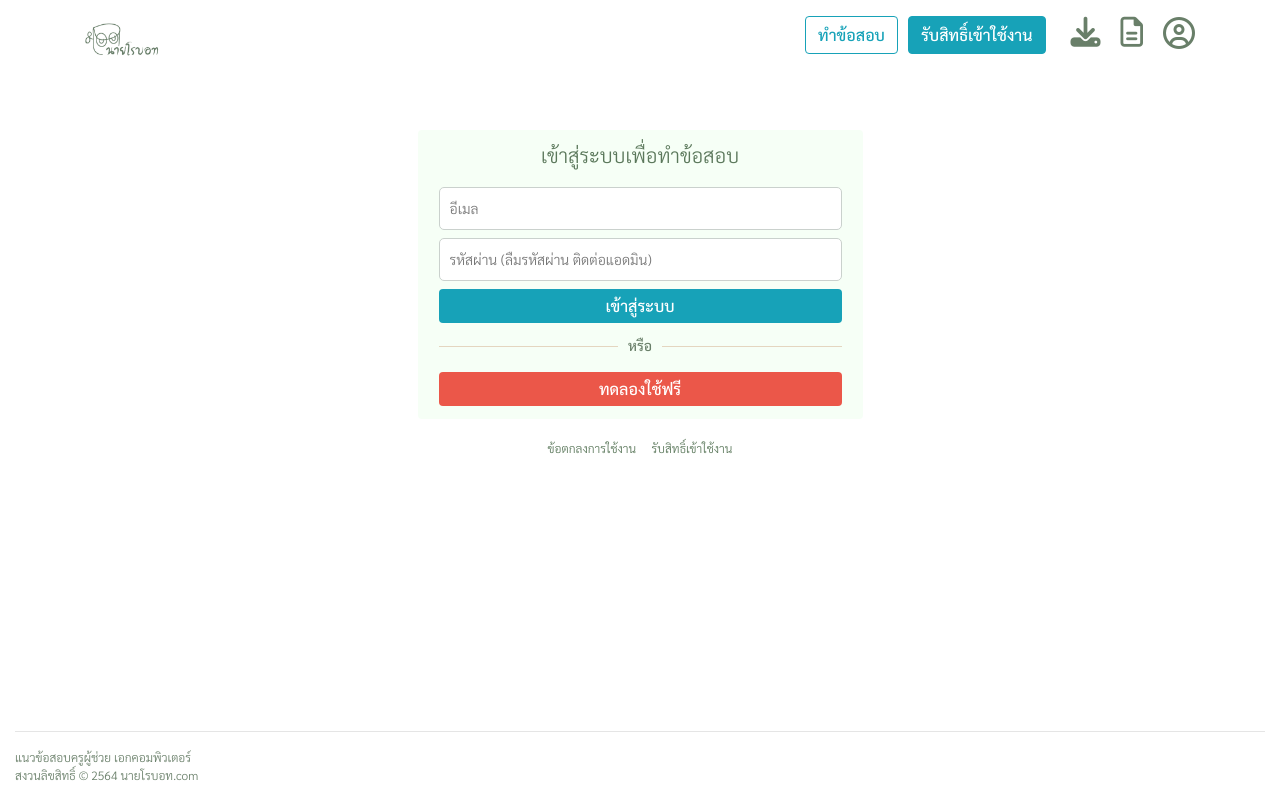
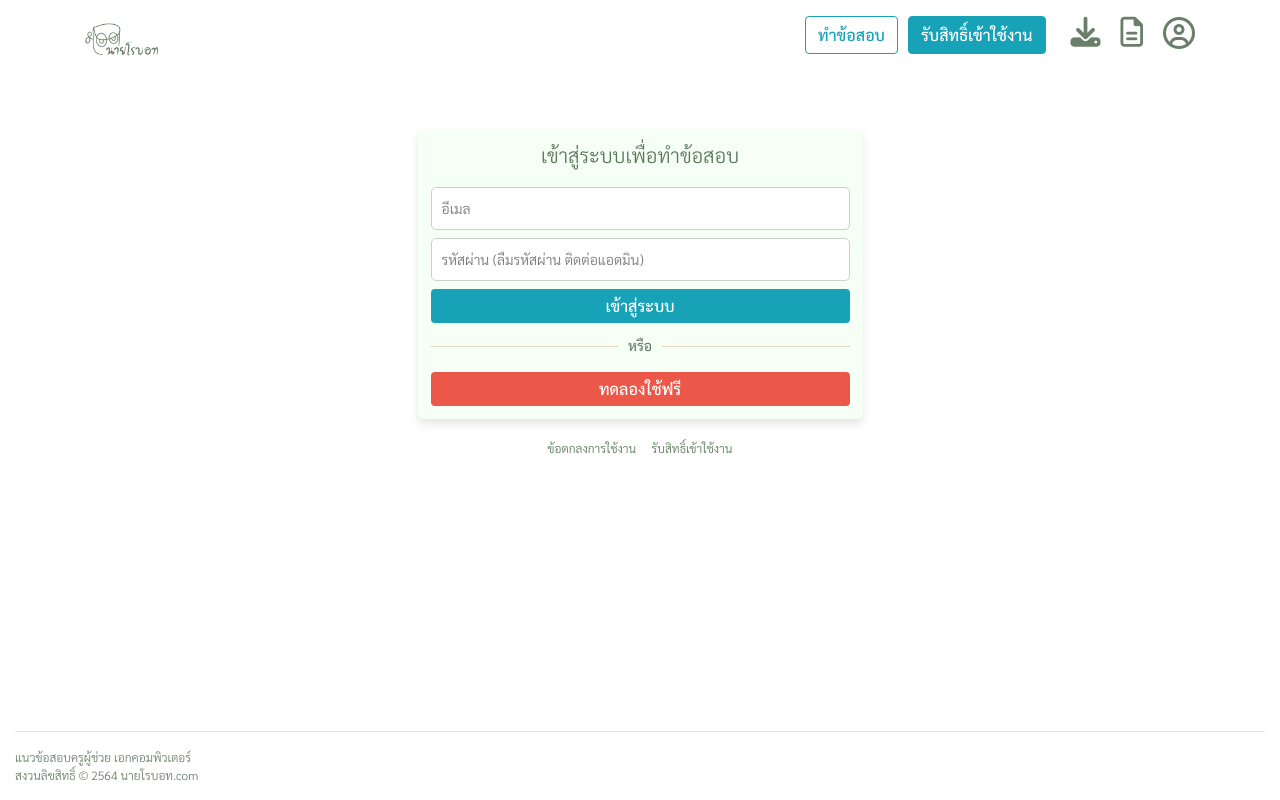
Before and after one commit to chonlatee-s/AT, a React (Create React App) app: page /RegisterAndTest in a window 1280 px wide. Built offline with nearby package versions, Linux system fonts and the light colour scheme.

Commit message:
edit loing page shadow

```diff
--- a/src/Plans.js
+++ b/src/Plans.js
@@ -44,7 +44,7 @@ class Plans extends Component {
                                 <Card.Body>
                                     <Card.Title className="txtCardHead">แบบที่ 3 คู่ใจ&nbsp;&nbsp;<Badge pill variant="warning">ยอดนิยม</Badge></Card.Title>
                                     <Card.Text>
-                                        <p className="txtCard"><i className='far fa-check-circle'></i> &nbsp;ข้อสอบจำนวน 1,000 ข้อ ขึ้นไป</p>
+                                        <p className="txtCard"><i className='far fa-check-circle'></i> &nbsp;ข้อสอบมากกว่า 500 ข้อ ขึ้นไป</p>
                                         <p className="txtCard"><i className='far fa-check-circle'></i> &nbsp;ปรับปรุงข้อสอบให้ตรงกับปัจจุบัน</p>
                                         <p className="txtCard"><i className='far fa-check-circle'></i> &nbsp;ดาวน์โหลดเอกสารต่าง ๆ ฟรี</p>
                                         <p className="txtCard"><i className='far fa-check-circle'></i> &nbsp;ใช้งานได้ 2 ปี</p>
--- a/src/Register.js
+++ b/src/Register.js
@@ -58,7 +58,12 @@ class Register extends Component {
             <Container className="containBox">
                 <Row className="justify-content-md-center text-center">
                     <Col md={5}>
-                        <Alert style={{backgroundColor:"#f6fff6"}}>
+                        <Alert style={{
+                            backgroundColor:"#f6fff6",
+                            padding: "12px",
+                            boxShadow: "0px 5px 10px rgba(0, 0, 0, 0.10)",
+                            borderRadius: "5px"
+                        }}>
                             <h5 className="topic2">เข้าสู่ระบบเพื่อทำข้อสอบ</h5>
                             {
                                 (this.state.showStatusLogin) ? <p style={{margin:'10px', color:"#eb5749", fontWeight:"500", fontSize:"14px"}}> ไม่พบข้อมูล ตรวจสอบอีเมล และรหัสผ่านอีกครั้ง </p> : null
```
Also changed, not shown: 1 other file (tests, documents, lock files or other folders).
